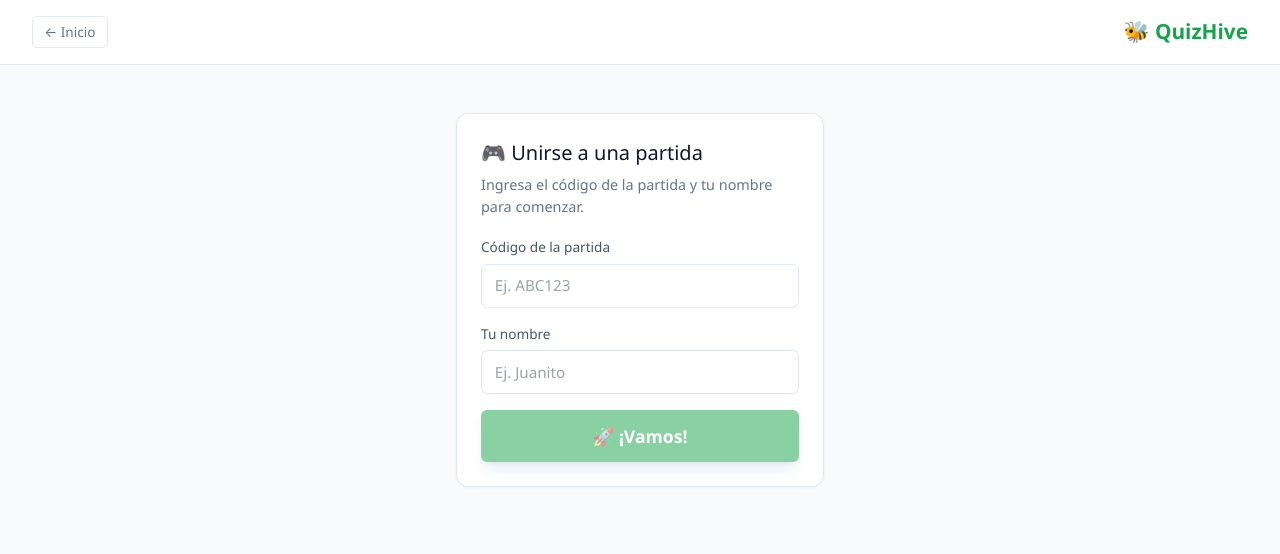
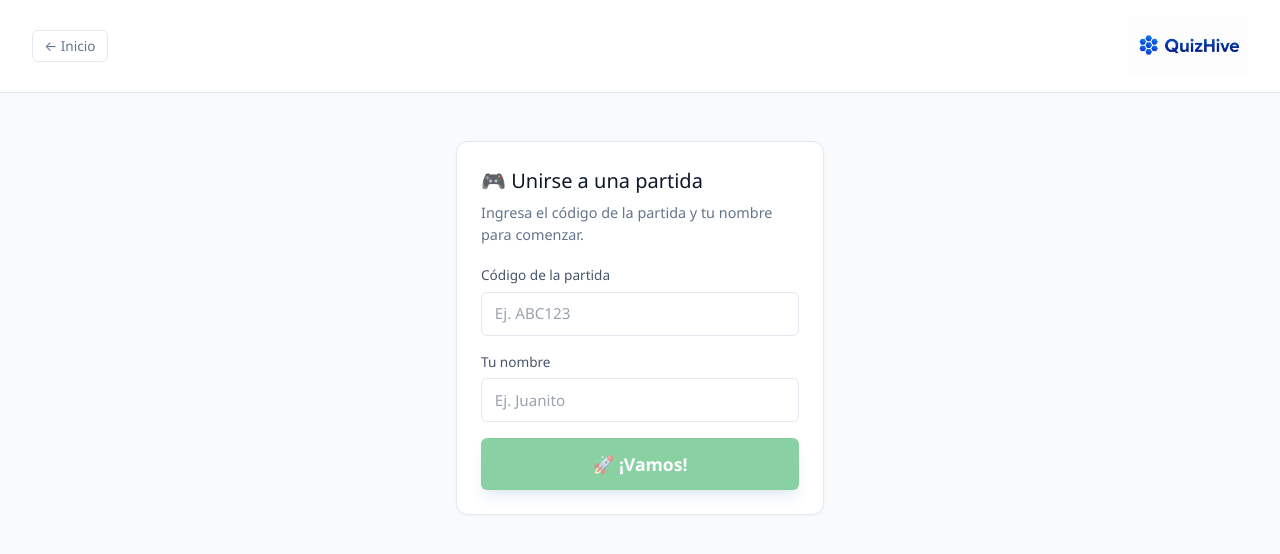
Before and after one commit to rpalafoxlopez/mantisproject, a Vue app in the folder apps/frontend/: page /join in a window 1280 px wide. Shown: the top 554 px of the page. Built offline with nearby package versions, Linux system fonts and the light colour scheme; no server answers.

Commit message:
Update backend and frontend

```diff
--- a/apps/frontend/src/views/AdminView.vue
+++ b/apps/frontend/src/views/AdminView.vue
@@ -3,7 +3,9 @@
     <header class="admin-header">
       <div class="header-inner">
         <router-link to="/dashboard" class="back-link">← Dashboard</router-link>
-        <span class="logo">🐝 QuizHive</span>
+        <span class="logo">
+          <img src="/img/quizhive.png" width="120" alt="QuizHive Logo">
+        </span>
         <h1>Editor de Quiz</h1>
       </div>
     </header>
--- a/apps/frontend/src/views/DashboardView.vue
+++ b/apps/frontend/src/views/DashboardView.vue
@@ -2,8 +2,7 @@
   <div class="dashboard">
     <aside class="sidebar">
       <div class="sidebar-logo">
-        <span class="logo-icon">🐝</span>
-        <span class="logo-text">QuizHive</span>
+        <span class="logo"><img src="/img/quizhive.png" width="120" alt="QuizHive Logo"></span>
       </div>
       <nav class="sidebar-nav">
         <router-link to="/dashboard" class="nav-item active">
--- a/apps/frontend/src/views/HostView.vue
+++ b/apps/frontend/src/views/HostView.vue
@@ -2,7 +2,7 @@
   <div class="host-view">
     <header class="host-header">
       <router-link to="/dashboard" class="back-link">← Dashboard</router-link>
-      <span class="logo">🐝 QuizHive</span>
+      <span class="logo"><img src="/img/quizhive.png" width="120" alt="QuizHive Logo"></span>
     </header>
 
     <main class="host-main">
--- a/apps/frontend/src/views/JoinView.vue
+++ b/apps/frontend/src/views/JoinView.vue
@@ -2,7 +2,7 @@
   <div class="join-view">
     <header class="join-header">
       <router-link to="/" class="back-link">← Inicio</router-link>
-      <span class="logo">🐝 QuizHive</span>
+       <span class="logo"><img src="/img/quizhive.png" width="120" alt="QuizHive Logo"></span>
     </header>
 
     <main class="join-main">
--- a/apps/frontend/src/views/LoginView.vue
+++ b/apps/frontend/src/views/LoginView.vue
@@ -1,17 +1,17 @@
 <template>
-  <div class="min-h-screen flex items-center justify-center bg-background px-4">
+  <div class="flex items-center justify-center min-h-screen px-4 bg-background">
     <div class="w-full max-w-md">
       <!-- Logo -->
-      <div class="text-center mb-8">
-        <div class="inline-flex items-center justify-center w-16 h-16 rounded-xl bg-secondary/10 text-secondary mb-4">
-          <span class="material-symbols-outlined text-3xl" style="font-variation-settings: 'FILL' 1;">hive</span>
+      <div class="mb-8 text-center">
+        <div class="inline-flex items-center justify-center w-16 h-16 mb-4 rounded-xl bg-secondary/10 text-secondary">
+          <span class="text-3xl material-symbols-outlined" style="font-variation-settings: 'FILL' 1;">hive</span>
         </div>
         <h1 class="text-2xl font-bold text-primary">Welcome back to QuizHive</h1>
-        <p class="text-on-surface-variant mt-2">Sign in to your account to continue</p>
+        <p class="mt-2 text-on-surface-variant">Sign in to your account to continue</p>
       </div>
 
       <!-- Form Card -->
-      <div class="card p-8">
+      <div class="p-8 card">
         <form @submit.prevent="handleLogin">
           <div class="space-y-5">
             <div>
@@ -42,7 +42,7 @@
 
             <button
               type="submit"
-              class="btn btn-primary w-full"
+              class="w-full btn btn-primary"
               :disabled="authStore.loading"
             >
               <span v-if="authStore.loading" class="spinner"></span>
@@ -54,7 +54,7 @@
         <div class="mt-6 text-center">
           <p class="text-sm text-on-surface-variant">
             Don't have an account?
-            <router-link to="/register" class="text-secondary font-semibold hover:underline">
+            <router-link to="/register" class="font-semibold text-secondary hover:underline">
               Get Started
             </router-link>
           </p>
@@ -80,7 +80,7 @@ const form = reactive({
 async function handleLogin() {
   const result = await authStore.login(form.email, form.password)
   if (result.success) {
-    router.push('/')
+    router.push('/dashboard')
   }
 }
 </script>
--- a/apps/frontend/src/views/PlayView.vue
+++ b/apps/frontend/src/views/PlayView.vue
@@ -1,8 +1,7 @@
 <template>
   <div class="play-view">
     <header class="play-header">
-      <span class="logo">🐝 QuizHive</span>
-      <span class="player-name">{{ playerName }}</span>
+       <span class="logo"><img src="/img/quizhive.png" width="120" alt="QuizHive Logo"></span>
     </header>
 
     <main class="play-main">
--- a/apps/frontend/src/views/ResultsView.vue
+++ b/apps/frontend/src/views/ResultsView.vue
@@ -2,7 +2,7 @@
   <div class="results-view">
     <header class="results-header">
       <router-link to="/" class="back-link">← Inicio</router-link>
-      <span class="logo">🐝 QuizHive</span>
+       <span class="logo"><img src="/img/quizhive.png" width="120" alt="QuizHive Logo"></span>
     </header>
 
     <main class="results-main">
```
Also changed, not shown: 1 other file (tests, documents, lock files or other folders).
